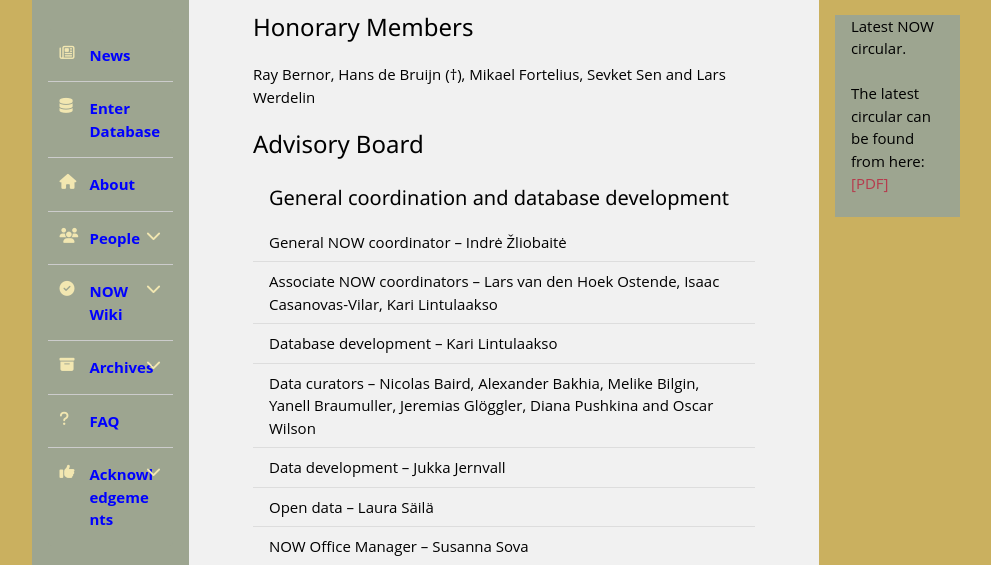
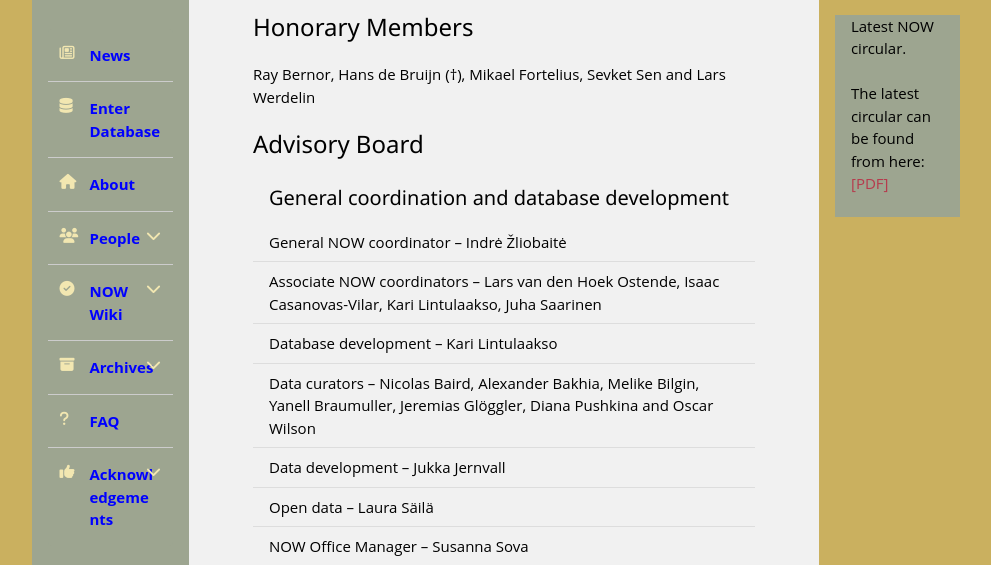
Before and after one commit to karilint/new_and_old_worlds, a Django app: page /now/board/ in a window 1280 px wide. Shown: the part 351-916 px from the top of the page, without its empty margins (136-1127 px from the left). Run offline with Django 3.2, Linux system fonts and the light colour scheme; some libraries are stand-ins or nearby versions.

Commit message:
Added Juha Saarinen

```diff
--- a/now/templates/board.html
+++ b/now/templates/board.html
@@ -30,7 +30,7 @@ NOW - Fossil Mammal Database - Advisory Board
     </header>
     <ul class="w3-ul">
       <li>General NOW coordinator &ndash; Indr&#279; &#381;liobait&#279;</li>
-      <li>Associate NOW coordinators &ndash; Lars van den Hoek Ostende, Isaac Casanovas-Vilar, Kari Lintulaakso</li>
+      <li>Associate NOW coordinators &ndash; Lars van den Hoek Ostende, Isaac Casanovas-Vilar, Kari Lintulaakso, Juha Saarinen</li>
       <li>Database development &ndash; Kari Lintulaakso</li>
       <li>Data curators &ndash; Nicolas Baird, Alexander Bakhia, Melike Bilgin, Yanell Braumuller, Jeremias Glöggler, Diana Pushkina and Oscar Wilson</li>
       <li>Data development &ndash; Jukka Jernvall</li>
```
